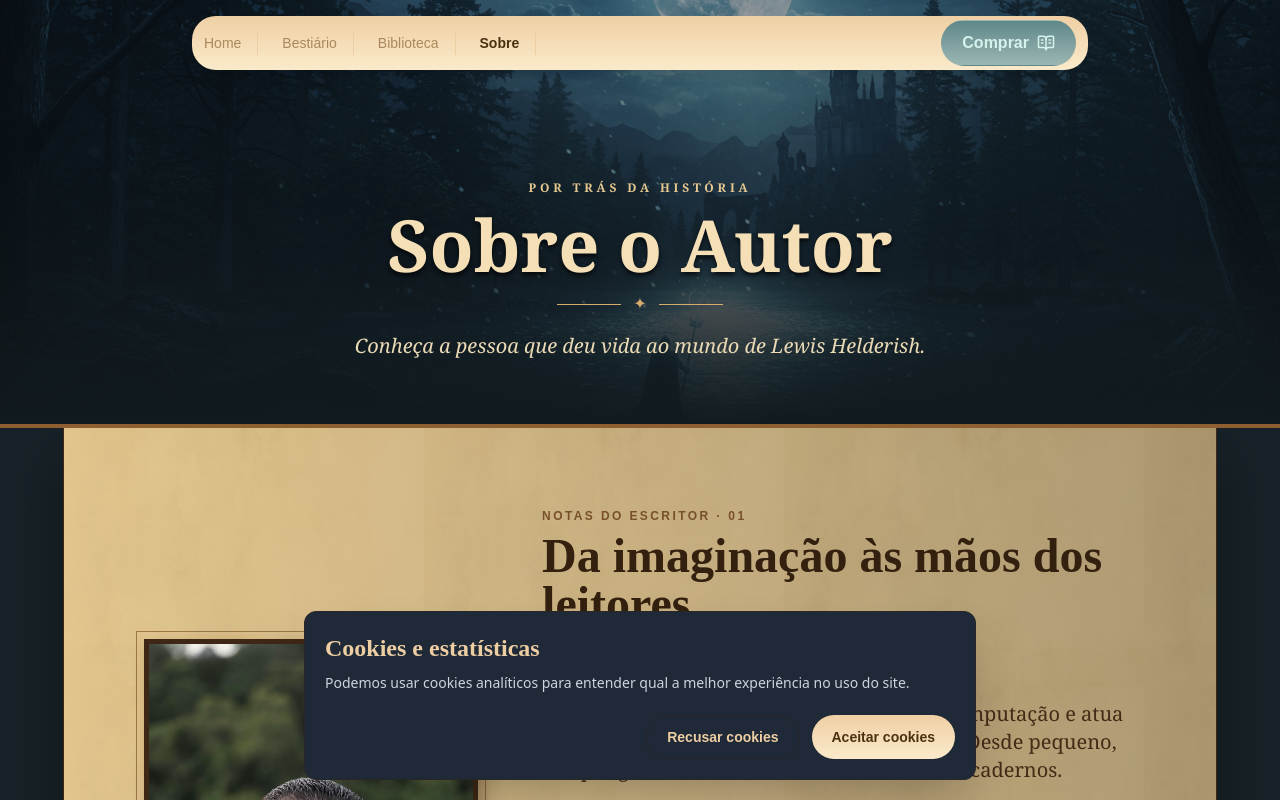
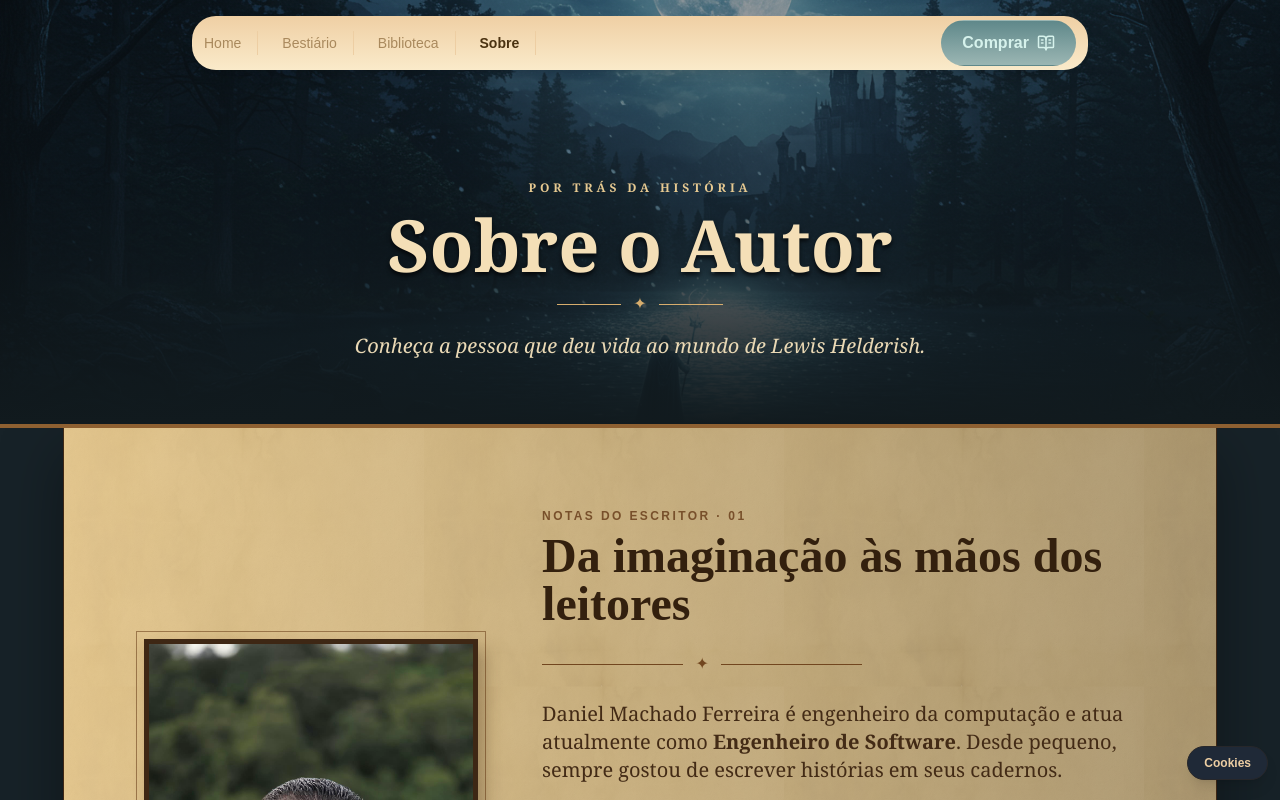
Before and after one commit to Daniuns/lw-landing-page-next, a Next.js app: page /About in a window 1280 px wide. Shown: the top 800 px of the page. Built offline with nearby package versions, Linux system fonts and the light colour scheme; no server answers; a web font is replaced by a local one.

Commit message:
feat: banner consent starts closed

```diff
--- a/app/components/analytics/AnalyticsConsent.tsx
+++ b/app/components/analytics/AnalyticsConsent.tsx
@@ -33,6 +33,7 @@ export default function AnalyticsConsent({
 }>) {
   const [consent, setConsent] = useState<ConsentStatus>(null);
   const [hasLoadedPreference, setHasLoadedPreference] = useState(false);
+  const [isBannerOpen, setIsBannerOpen] = useState(false);
 
   useEffect(() => {
     const savedConsent = window.localStorage.getItem(CONSENT_STORAGE_KEY);
@@ -46,6 +47,7 @@ export default function AnalyticsConsent({
   const saveConsent = (nextConsent: Exclude<ConsentStatus, null>) => {
     window.localStorage.setItem(CONSENT_STORAGE_KEY, nextConsent);
     setConsent(nextConsent);
+    setIsBannerOpen(false);
 
     if (nextConsent === "rejected") {
       revokeAnalyticsConsent();
@@ -65,6 +67,7 @@ export default function AnalyticsConsent({
     window.localStorage.removeItem(CONSENT_STORAGE_KEY);
     revokeAnalyticsConsent();
     setConsent(null);
+    setIsBannerOpen(true);
   };
 
   useEffect(() => {
@@ -100,7 +103,7 @@ export default function AnalyticsConsent({
         <GoogleTagManager gtmId={googleTagManagerId} />
       )}
 
-      {hasLoadedPreference && hasAnalyticsIntegration && consent === null && (
+      {hasLoadedPreference && hasAnalyticsIntegration && isBannerOpen && (
         <aside
           className="fixed inset-x-3 bottom-16 z-50 mx-auto max-w-2xl rounded-xl border border-lightGolden/40 bg-gray-800 p-5 text-slate-100 shadow-2xl md:bottom-5"
           aria-labelledby="cookie-banner-title"
@@ -139,7 +142,7 @@ export default function AnalyticsConsent({
         </aside>
       )}
 
-      {hasLoadedPreference && hasAnalyticsIntegration && consent !== null && (
+      {hasLoadedPreference && hasAnalyticsIntegration && !isBannerOpen && (
         <button
           type="button"
           onClick={openPreferences}
```
